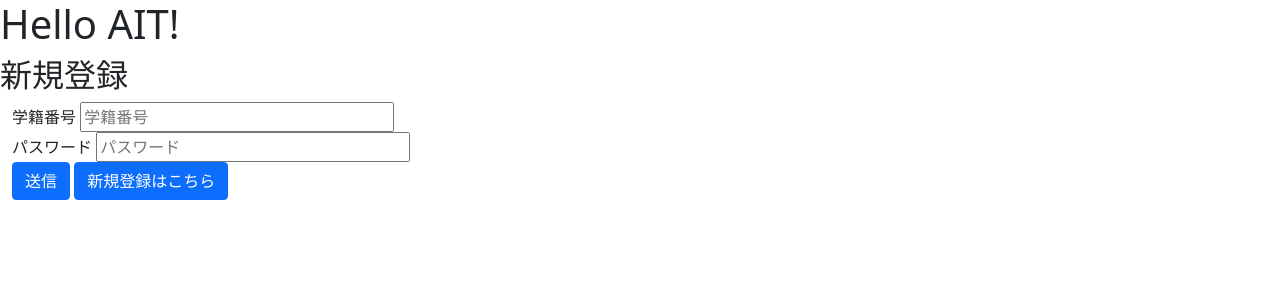
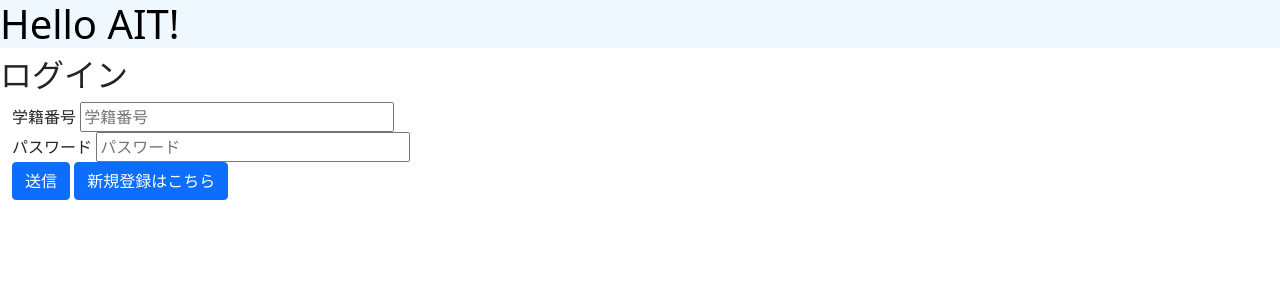
Before and after one commit to 2022AIT-OOP2-G11/ziyuukadai, a Flask app: page /login in a window 1280 px wide. Shown: the top 300 px of the page. Run offline with Flask 2, Linux system fonts and the light colour scheme; some libraries are stand-ins or nearby versions.

Commit message:
login.css追加

```diff
--- /dev/null
+++ b/static/login.css
@@ -0,0 +1,6 @@
+header {
+    background-color: aliceblue;
+}
+h1{
+    color: black;
+}
--- a/templates/login.html
+++ b/templates/login.html
@@ -6,11 +6,16 @@
 
     <title>Rakus</title>
 
+    <link rel="stylesheet" href="../static/login.css">
     <link href="css/bootstrap.min.css" rel="stylesheet">
 </head>
+
+<header>
+    <h1>Hello AIT!</h1>
+</header>
+
 <body>
-    <h1>Hello AIT!</h1>
-    <h2>新規登録</h2>
+    <h2>ログイン</h2>
 
     <div class="container-fluid">
         <form action="/login" method="POST">
```
